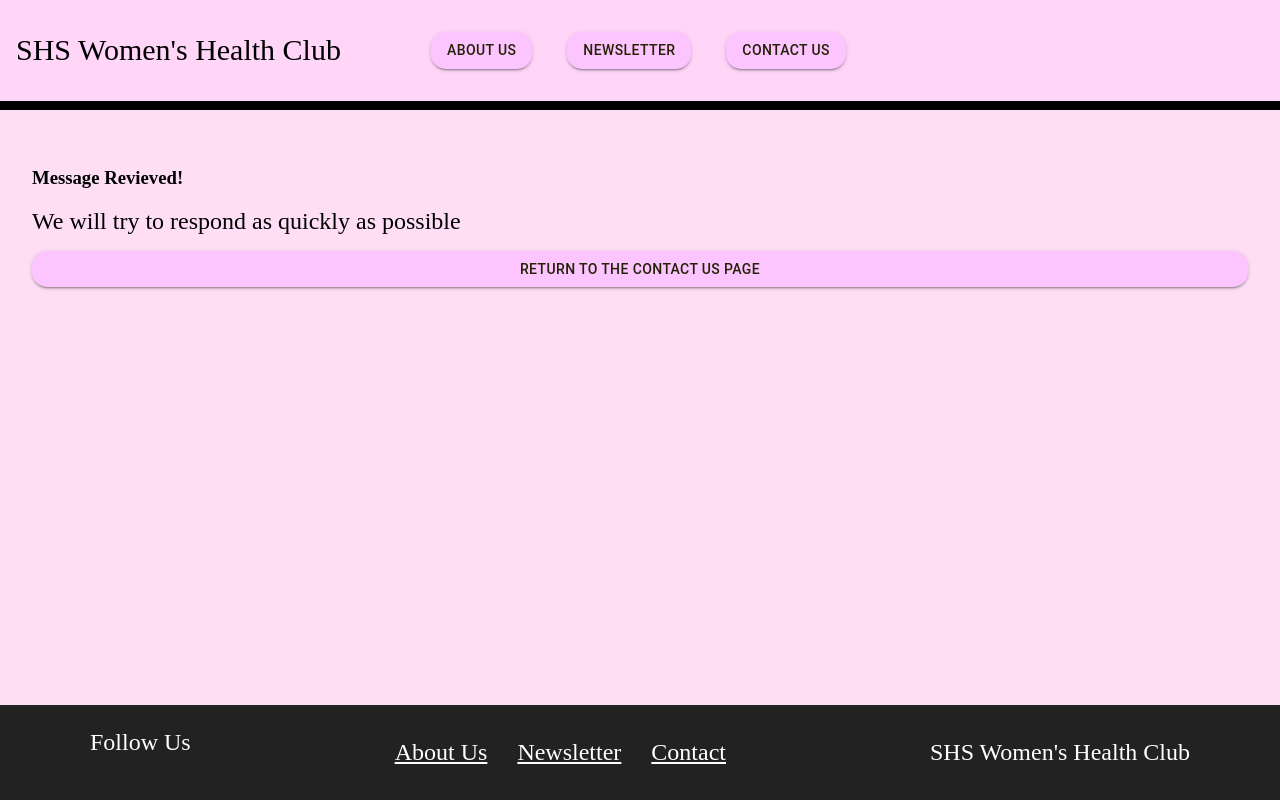
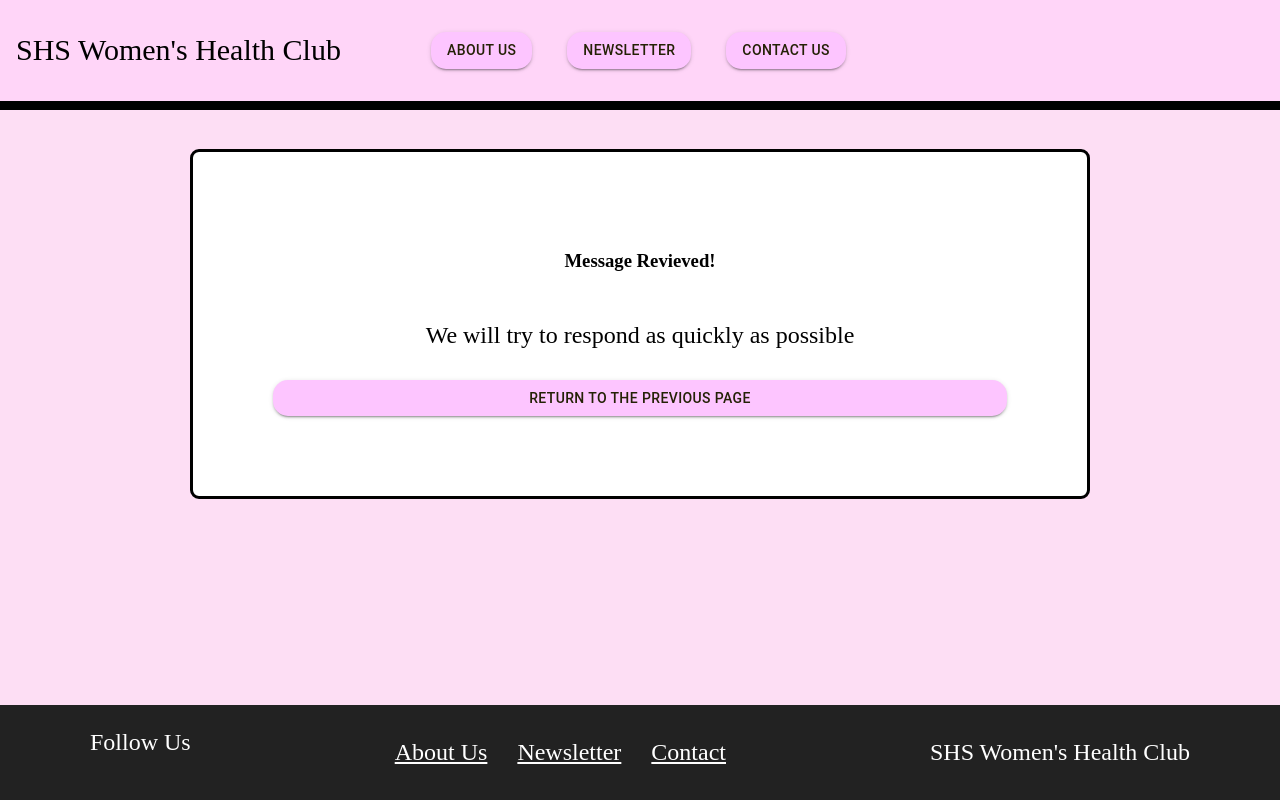
Before and after one commit to Itamar1567/SHSWomensWeb, a React (Vite) app in the folder frontend/: page /success in a window 1280 px wide. Built offline with nearby package versions, Linux system fonts and the light colour scheme; some icons are missing.

Commit message:
Fixed an issue: Redirect was empty when deployed to prod, Added some styling to the success page

```diff
--- /dev/null
+++ b/frontend/src/components/formSubmitted.css
@@ -0,0 +1,15 @@
+.submitted-form-container{
+    margin: 0% auto;
+    padding: 5rem;
+    border-style: solid;
+    max-width: 900px;
+    background-color: rgb(255, 255, 255);
+    border-radius: 9px;
+}
+
+.submission-message-content{
+    display: flex;
+    flex-direction: column;
+    align-items: center;
+    gap: 15px;
+}
--- a/frontend/src/components/formSubmitted.tsx
+++ b/frontend/src/components/formSubmitted.tsx
@@ -1,10 +1,10 @@
 import { Button } from "@mui/material";
 import { Link as RouterLink } from "react-router-dom";
-
+import "./formSubmitted.css"
 function FormSubmitted() {
   return (
-    <div className="container">
-      <div>
+    <div className="container submitted-form-container">
+      <div className="submission-message-content">
         <h3>Message Revieved!</h3>
         <p>We will try to respond as quickly as possible</p>
         <Button
@@ -13,7 +13,7 @@ function FormSubmitted() {
           variant="contained"
           fullWidth
         >
-          Return to the Contact Us Page
+          Return to the previous page
         </Button>
       </div>
     </div>
```
